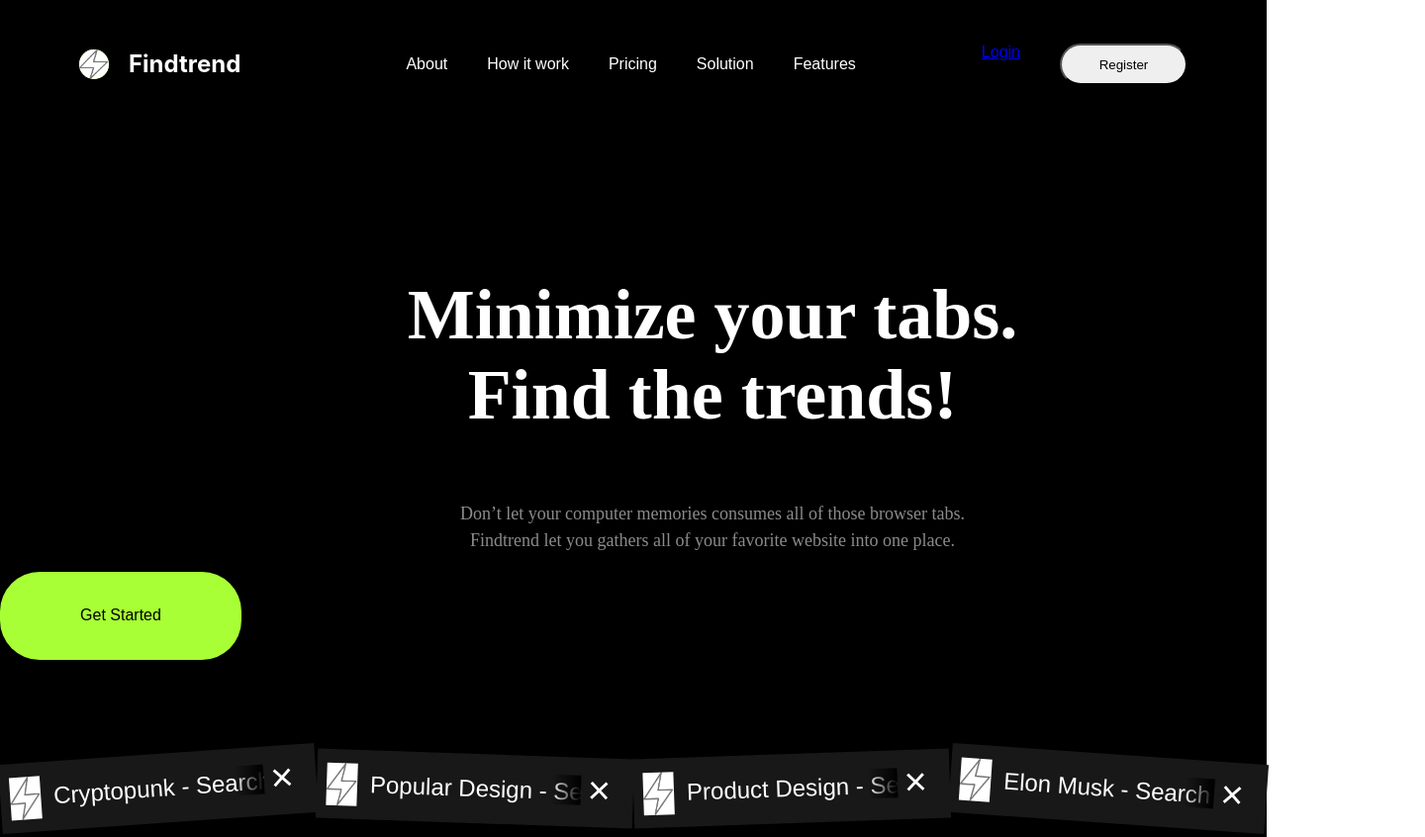
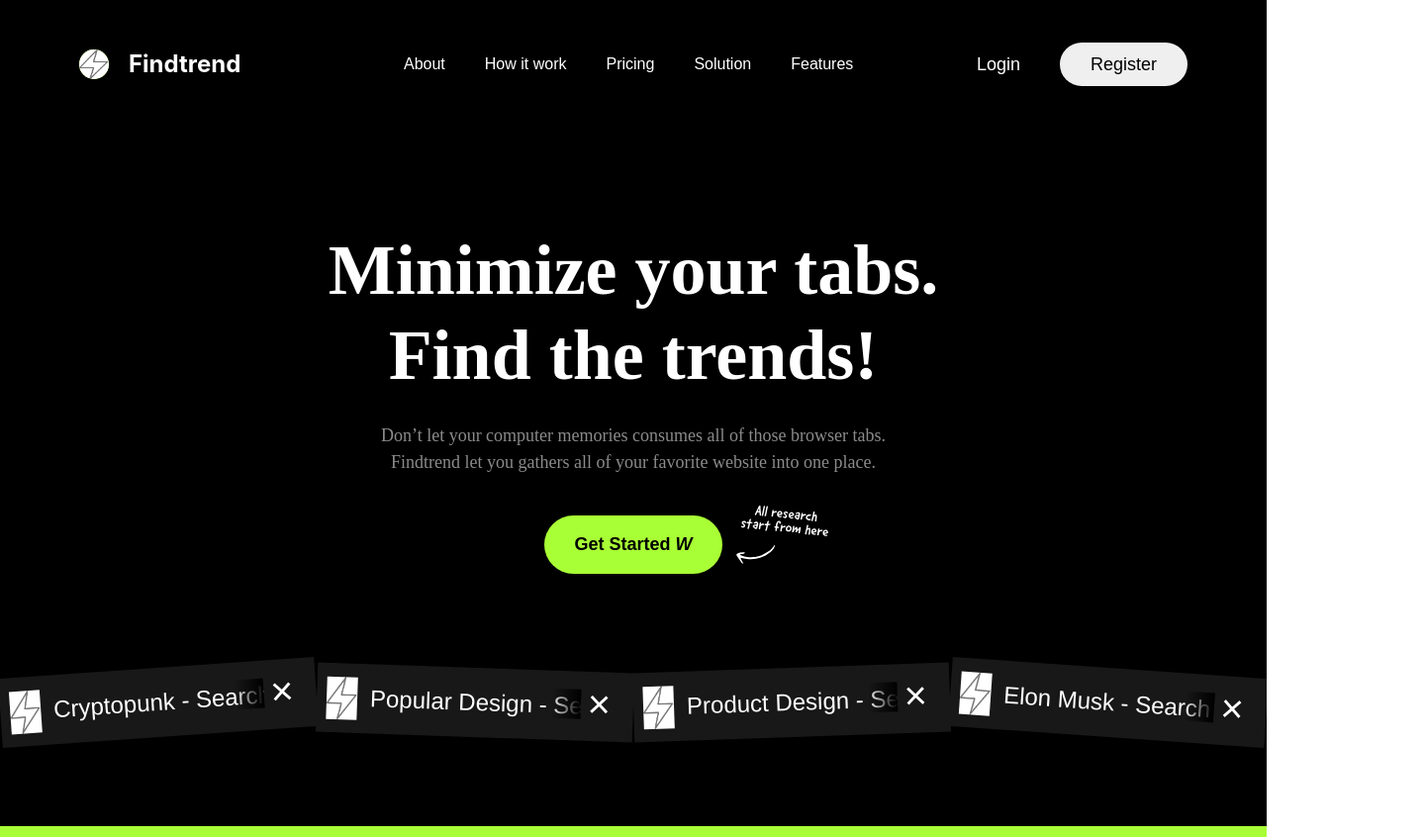
Before and after one commit to grinya124/Project1, a plain HTML site: page index.html in a window 1280 px wide. Shown: the top 846 px of the page at 99% size, 1440 px wide, since content can reach past the window. Drawn offline with Linux system fonts and the light colour scheme.

Commit message:
Lesson changes 2

```diff
--- a/index.html
+++ b/index.html
@@ -26,7 +26,7 @@
 			</ul>
 		</nav>
 
-		<div class="login">
+		<div class="user">
 			<a class="login" href="#">Login</a>
 			<button class="register">Register</button>
 		</div>
@@ -34,15 +34,12 @@
 
 	<main>
 		<div class="black">
-			<div class="container">
+			<div class="container flex-center">
 				<h1>Minimize your tabs. <br> Find the trends! </h1>
 				<p class="text">Don’t let your computer memories consumes all of those browser tabs.<br> Findtrend let you gathers all of your favorite website into one place.</p>
-
+				<button class="started">Get Started <i>W</i></button>
 			</div>
 
-			<div class="started">
-				<span class="g-started">Get Started</span>
-			</div>
 
 			<div class="banners-container">
 				<div class="banners tw">
--- a/styles/styles.css
+++ b/styles/styles.css
@@ -1,8 +1,17 @@
+:root {
+  --main-green-color: #A8FF35;
+}
+
 .body {
     font-family: "Montserrat", sans-serif;
     width: 100%;
     margin: 0;
     padding: 0;
+}
+
+button {
+    cursor: pointer;
+    transition:all .2s ease-in-out;
 }
 
 .header {
@@ -50,33 +59,51 @@
     text-decoration: none;
 }
 
-.login {
+.user {
     display: flex;
     gap:  40px;
-    font-weight: 400;
+    align-items: center;
+}
+
+.login {
+    color: #fff;
+    text-decoration: none;
+    font-size: 18px;
+}
+
+.login:hover {
+    color: var(--main-green-color);
 }
 
 .register {
     border-radius: 40px;
     width: 129px;
-    height: 42px;
+    font-size: 18px;
+    line-height: 42px;
     font-weight: 400;
+    transition:all .2s ease-in-out;
+    border: none;
 }
 
 .register:hover {
     border-radius: 40px;
-    background-color: rgb(19, 220, 66);
+    background-color: var(--main-green-color);;
 }
 
 main {
     margin-top: 130px;
+    overflow: hidden;
 }
 
 .container {
     display: flex;
     flex-direction: column;
     padding: 0 80px;
-    width: 100vw;
+}
+
+.container.flex-center {
+    justify-content: center;
+    align-items: center;
 }
 
 .black {
@@ -88,24 +115,28 @@
 }
 
 .started {
-    display: flex;
-    flex-direction: row;
-    justify-content: center;
-    align-items: center;
-    padding: 16px 32px;
-    gap: 10px;
-
     width: 180px;
-    height: 57px;
-    left: 630px;
-    top: 478px;
-
-    background: #A8FF35;
+    line-height: 57px;
+    background: var(--main-green-color);
     border-radius: 40px;
+    border: none;
+    font-weight: 700;
+    font-size: 18px;
+    position: relative;
 }
 
-.g-started {
+.started:before {
+    content: '';
+    position: absolute;
+    right: -111px;
+    top: -13px;
+    background-image: url(../img/button-tooltip.svg);
+    width: 99px;
+    height: 70px;
+}
 
+.started:hover {
+    background: #fff;
 }
 
 .black h1 {
@@ -113,9 +144,10 @@
     font-style: normal;
     font-weight: 900;
     font-size: 72px;
-    line-height: 112%;
+    line-height: 1.2;
     color: #fff;
     text-align: center;
+    margin: 0 0 24px;
 }
 
 .banners-container {
@@ -202,9 +234,10 @@
     font-style: normal;
     font-weight: 400;
     font-size: 18px;
-    line-height: 150%;
+    line-height: 1.5;
     color: #8B8B8B;
     text-align: center;
+    margin: 0 0 40px;
 }
 
 .green {
```
Also changed, not shown: img/button-tooltip.svg (added).
